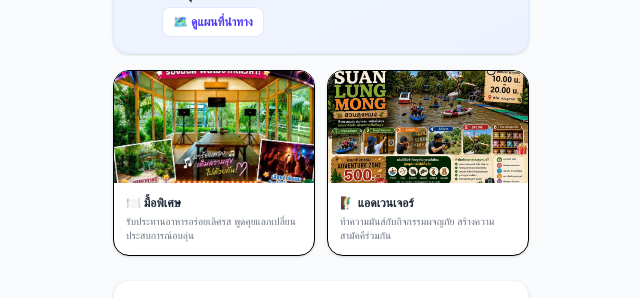
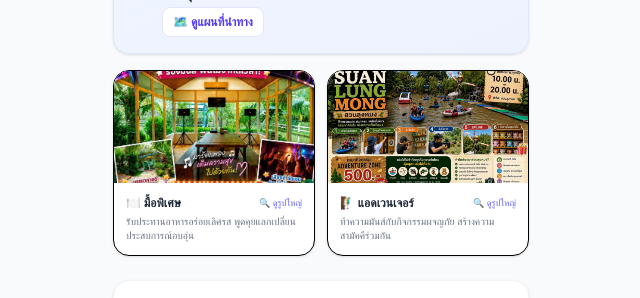
Before and after one commit to maleeart/AMRC, a Next.js app: page /friendship in a window 1280 px wide. Shown: the part 301-599 px from the top of the page, without its empty margins (319-959 px from the left). Built offline with nearby package versions, Linux system fonts and the light colour scheme; no server answers; the database is empty.

Commit message:
Update map coordinates URL and add image popup viewer modal

```diff
--- a/app/friendship/FriendshipForm.tsx
+++ b/app/friendship/FriendshipForm.tsx
@@ -13,6 +13,7 @@
   const [optionId, setOptionId] = useState<number | null>(null);
   const [status, setStatus] = useState<"idle" | "loading" | "success" | "error">("idle");
   const [message, setMessage] = useState("");
+  const [previewImg, setPreviewImg] = useState<string | null>(null);
 
   async function handleSubmit(e: React.FormEvent) {
     e.preventDefault();
@@ -80,7 +81,7 @@
               <p className="text-xs text-gray-400 font-semibold uppercase">สถานที่นัดพบ</p>
               <p className="text-sm font-bold text-gray-800">พิกัดจุดนัดพบกิจกรรม</p>
               <a
-                href="https://share.google/8JoBfaX7aRoMXRI4n"
+                href="https://maps.app.goo.gl/E1Y5wh1QweEfLgrk6"
                 target="_blank"
                 rel="noopener noreferrer"
                 className="inline-flex items-center gap-1.5 text-xs text-indigo-600 font-semibold hover:underline mt-1 bg-white px-2.5 py-1.5 rounded-lg border border-indigo-100"
@@ -93,7 +94,11 @@
 
         {/* Promo Images Grid */}
         <div className="grid grid-cols-2 gap-3">
-          <div className="bg-white border border-gray-150 rounded-2xl overflow-hidden shadow-sm hover:shadow transition-shadow group">
+          <button
+            type="button"
+            onClick={() => setPreviewImg("/eat.jpg")}
+            className="bg-white border border-gray-150 rounded-2xl overflow-hidden shadow-sm hover:shadow transition-shadow group text-left cursor-zoom-in"
+          >
             <div className="relative h-28 w-full overflow-hidden bg-gray-100">
               <Image
                 src="/eat.jpg"
@@ -103,14 +108,21 @@
               />
             </div>
             <div className="p-3">
-              <h3 className="font-bold text-xs text-gray-800 flex items-center gap-1">🍽️ มื้อพิเศษ</h3>
+              <h3 className="font-bold text-xs text-gray-800 flex items-center justify-between">
+                <span>🍽️ มื้อพิเศษ</span>
+                <span className="text-[9px] text-indigo-500 font-normal group-hover:underline">🔍 ดูรูปใหญ่</span>
+              </h3>
               <p className="text-[10px] text-gray-500 mt-1 leading-snug">
                 รับประทานอาหารอร่อยเลิศรส พูดคุยแลกเปลี่ยนประสบการณ์อบอุ่น
               </p>
             </div>
-          </div>
+          </button>
 
-          <div className="bg-white border border-gray-150 rounded-2xl overflow-hidden shadow-sm hover:shadow transition-shadow group">
+          <button
+            type="button"
+            onClick={() => setPreviewImg("/adventure.jpg")}
+            className="bg-white border border-gray-150 rounded-2xl overflow-hidden shadow-sm hover:shadow transition-shadow group text-left cursor-zoom-in"
+          >
             <div className="relative h-28 w-full overflow-hidden bg-gray-100">
               <Image
                 src="/adventure.jpg"
@@ -120,12 +132,15 @@
               />
             </div>
             <div className="p-3">
-              <h3 className="font-bold text-xs text-gray-800 flex items-center gap-1">🧗‍♂️ แอดเวนเจอร์</h3>
+              <h3 className="font-bold text-xs text-gray-800 flex items-center justify-between">
+                <span>🧗‍♂️ แอดเวนเจอร์</span>
+                <span className="text-[9px] text-indigo-500 font-normal group-hover:underline">🔍 ดูรูปใหญ่</span>
+              </h3>
               <p className="text-[10px] text-gray-500 mt-1 leading-snug">
                 ท้าความมันส์กับกิจกรรมผจญภัย สร้างความสามัคคีร่วมกัน
               </p>
             </div>
-          </div>
+          </button>
         </div>
       </div>
 
@@ -297,6 +312,29 @@
           👥 ดูรายชื่อผู้ลงทะเบียน ({status === "success" ? "อัปเดตแล้ว" : "รายชื่อทั้งหมด"})
         </Link>
       </div>
+      {/* Image Preview Modal overlay */}
+      {previewImg && (
+        <div
+          className="fixed inset-0 z-50 bg-black/85 backdrop-blur-sm flex items-center justify-center p-4 cursor-zoom-out animate-[fadeIn_0.2s_ease]"
+          onClick={() => setPreviewImg(null)}
+        >
+          <div className="relative w-full max-w-lg aspect-[4/3] rounded-2xl overflow-hidden border border-white/20 shadow-2xl bg-gray-950" onClick={(e) => e.stopPropagation()}>
+            <Image
+              src={previewImg}
+              alt="กิจกรรมขนาดใหญ่"
+              fill
+              className="object-contain p-2"
+              priority
+            />
+            <button
+              onClick={() => setPreviewImg(null)}
+              className="absolute top-3 right-3 w-8 h-8 rounded-full bg-black/60 hover:bg-black/80 text-white flex items-center justify-center font-bold text-sm shadow transition-colors cursor-pointer"
+            >
+              ✕
+            </button>
+          </div>
+        </div>
+      )}
     </main>
   );
 }
```
